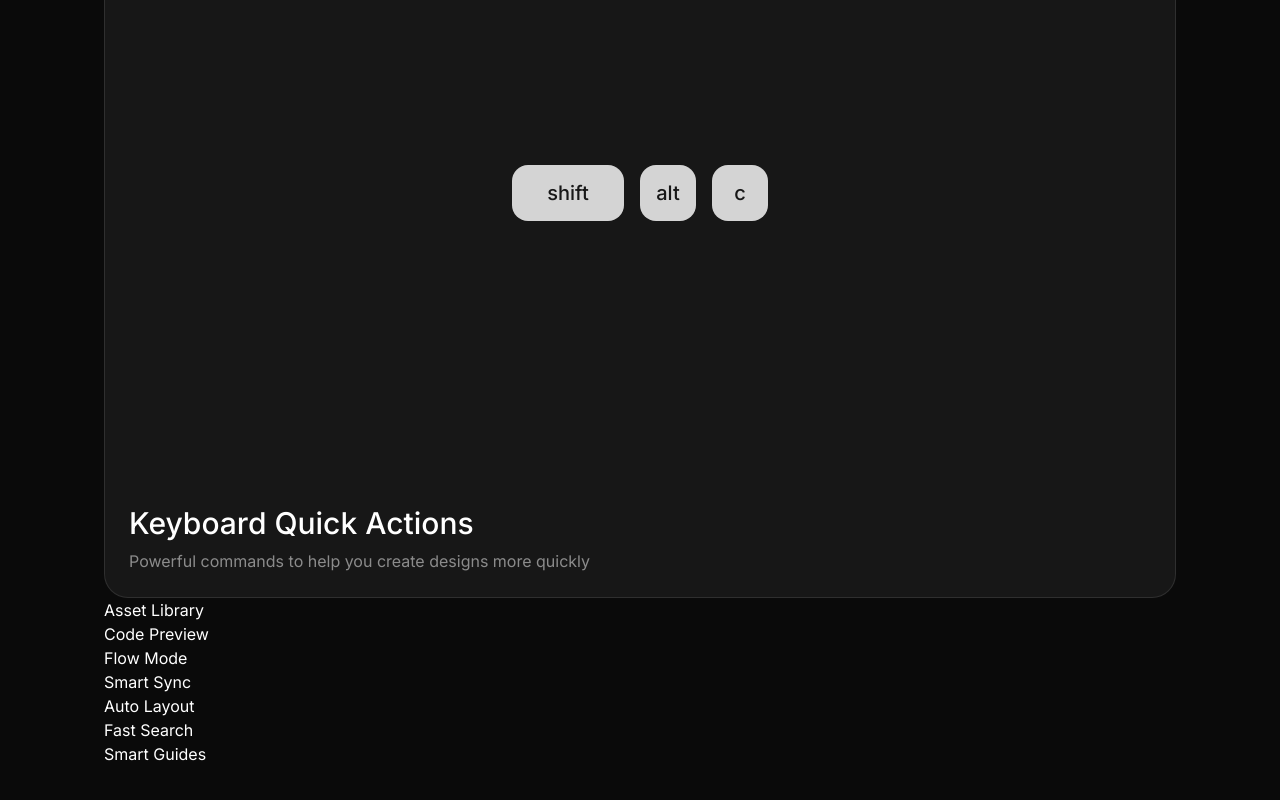
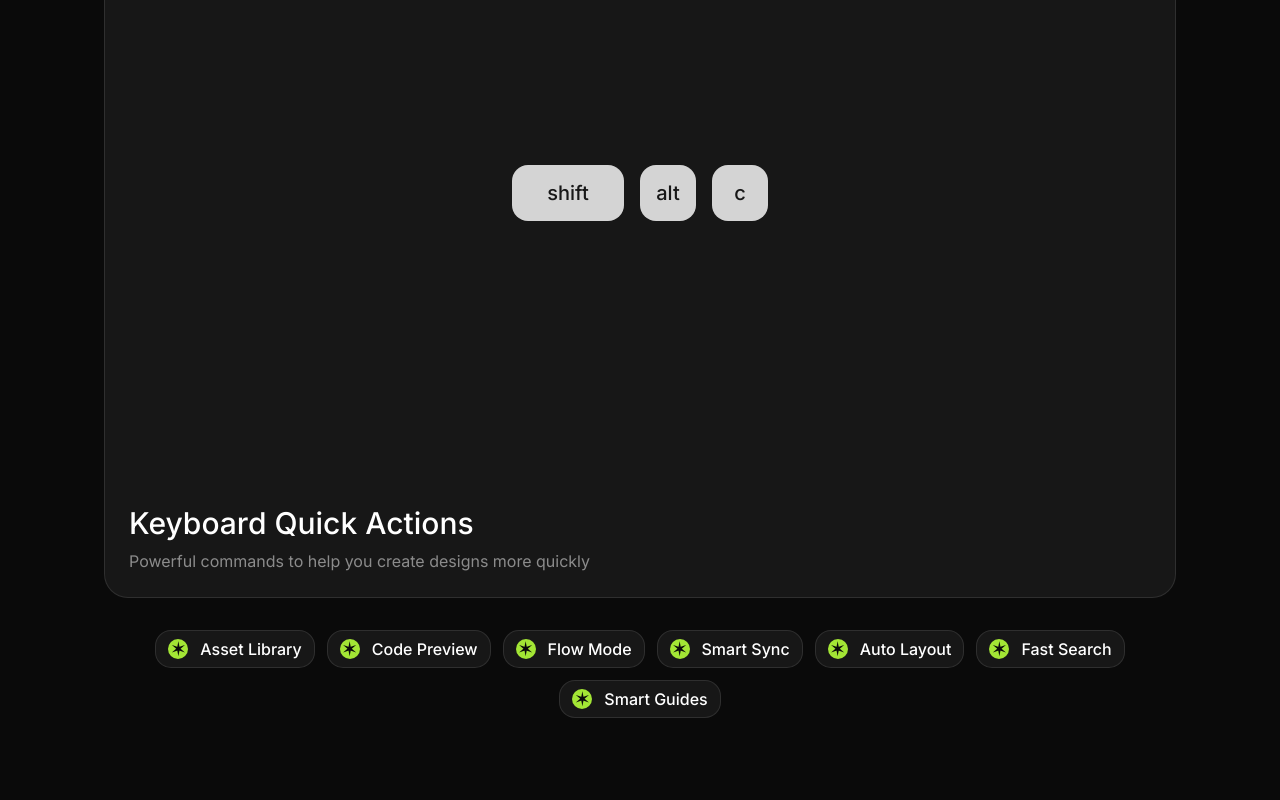
Before and after one commit to LOSTBOY-IS-DED/Layers, a Next.js app in the folder starter-template/: page / in a window 1280 px wide. Shown: the part 3907-4707 px from the top of the page. Built offline with nearby package versions, Linux system fonts and the light colour scheme.

Commit message:
done with the star section

```diff
--- a/starter-template/src/sections/Features.tsx
+++ b/starter-template/src/sections/Features.tsx
@@ -80,11 +80,11 @@ export default function Features() {
                         </div>
                     </FeatureCard>
                 </div>
-                <div>
+                <div className="mt-8 flex flex-wrap gap-3 justify-center">
                     {features.map((feature) => (
-                        <div key={feature}>
-                            <span></span>
-                            <span>{feature}</span>
+                        <div key={feature} className="bg-neutral-900 border border-white/10 inline-flex px-3 py-1.5 rounded-2xl gap-3 items-center">
+                            <span className="bg-lime-400 text-neutral-950 size-5 rounded-full inline-flex justify-center items-center text-xl">&#10038;</span>
+                            <span className="font-medium">{feature}</span>
                         </div>
                     ))}
                 </div>
```
